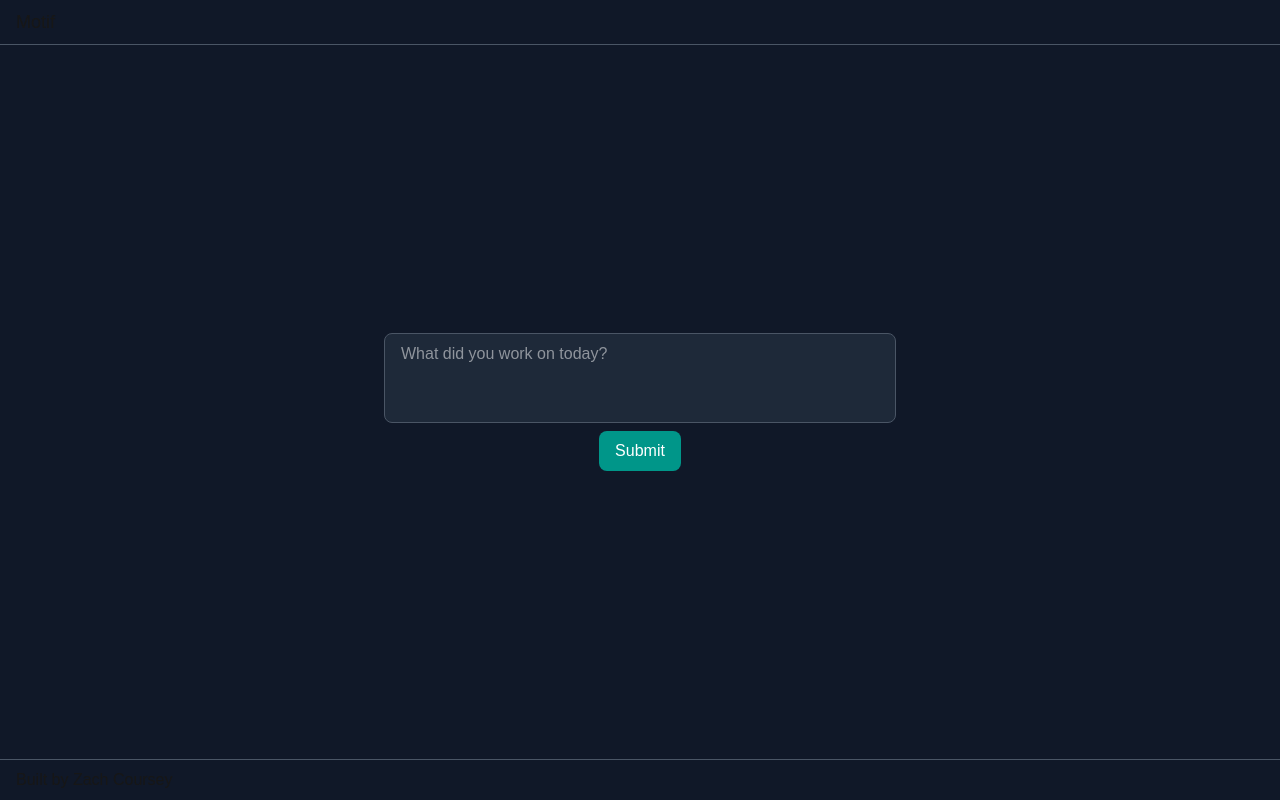
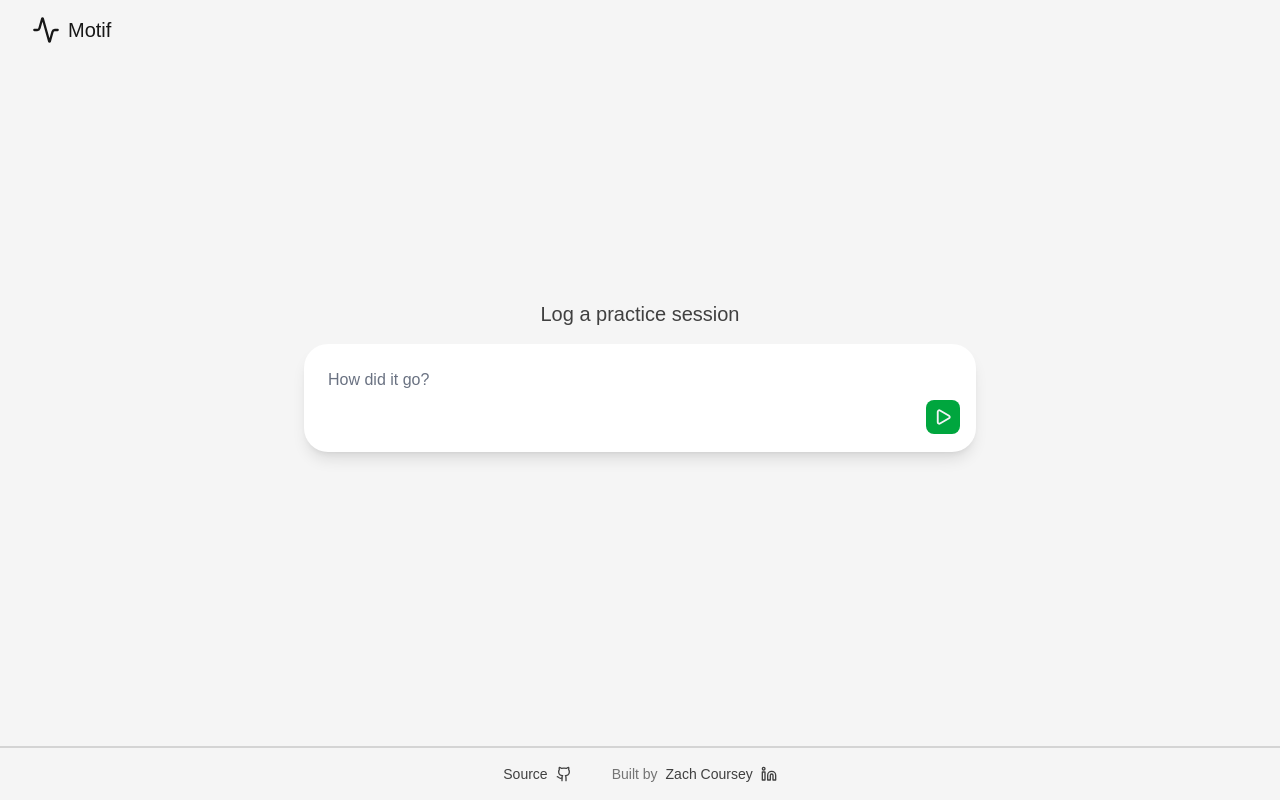
Before and after one commit to zcoursey22/motif, a Next.js app: page / in a window 1280 px wide. Built offline with nearby package versions, Linux system fonts and the light colour scheme.

Commit message:
Log page UI completed; adds light and dark support

```diff
--- a/package.json
+++ b/package.json
@@ -17,10 +17,12 @@
   },
   "dependencies": {
     "drizzle-orm": "^0.45.2",
+    "lucide-react": "^1.25.0",
     "next": "16.2.10",
     "pg": "^8.22.0",
     "react": "19.2.4",
     "react-dom": "19.2.4",
+    "react-icons": "^5.7.0",
     "zod": "^4.4.3"
   },
   "devDependencies": {
--- /dev/null
+++ b/src/app/components/CaptureForm.tsx
@@ -0,0 +1,53 @@
+'use client';
+
+import { Play } from 'lucide-react';
+import { useRef, useState } from 'react';
+
+export default function CaptureForm() {
+  const [rawText, setRawText] = useState('');
+  const rawTextElement = useRef<HTMLTextAreaElement>(null);
+
+  const rawTextHasValue = rawText.trim().length > 0;
+
+  const handleSubmit = () => {
+    if (!rawTextHasValue) return;
+    setRawText('');
+  };
+
+  const handleTextAreaContainerClick = (e: React.MouseEvent) => {
+    if (e.target === e.currentTarget) rawTextElement.current?.focus();
+  };
+
+  const handleKeyDown = (e: React.KeyboardEvent<HTMLTextAreaElement>) => {
+    if (e.key !== 'Enter' || e.shiftKey) return;
+    e.preventDefault();
+    handleSubmit();
+  };
+
+  return (
+    <div
+      onClick={handleTextAreaContainerClick}
+      className="flex flex-col gap-2 justify-center items-stretch w-2xl max-w-[100%] bg-white dark:bg-neutral-700 p-4 pr-3 rounded-3xl cursor-text shadow-xs focus-within:shadow-lg"
+    >
+      <textarea
+        className="focus:outline-hidden resize-none pl-2 pt-2 field-sizing-content max-h-60 overflow-y-auto scrollbar-thin scrollbar-gutter-stable placeholder-gray-500 dark:placeholder-gray-300"
+        placeholder="How did it go?"
+        onChange={e => setRawText(e.currentTarget.value)}
+        value={rawText}
+        onKeyDown={handleKeyDown}
+        autoFocus
+        ref={rawTextElement}
+      />
+      <div className="flex flex-col items-end min-h-9 pr-1 pointer-events-none">
+        <button
+          className="bg-green-600 hover:bg-green-500 aria-disabled:bg-mist-300 dark:aria-disabled:bg-mist-500 text-white aria-disabled:text-gray-100 dark:aria-disabled:text-gray-400 p-2 rounded-lg cursor-pointer aria-disabled:cursor-text pointer-events-auto"
+          aria-disabled={!rawTextHasValue}
+          onClick={handleSubmit}
+          aria-label="Submit"
+        >
+          <Play size={18} strokeWidth={2.5} />
+        </button>
+      </div>
+    </div>
+  );
+}
--- a/src/app/globals.css
+++ b/src/app/globals.css
@@ -3,6 +3,7 @@
 :root {
   --background: #ffffff;
   --foreground: #171717;
+  --scrollbar-thumb: var(--color-neutral-300);
 }
 
 @theme inline {
@@ -16,6 +17,7 @@
   :root {
     --background: #0a0a0a;
     --foreground: #ededed;
+    --scrollbar-thumb: var(--color-neutral-500);
   }
 }
 
@@ -24,3 +26,9 @@ body {
   color: var(--foreground);
   font-family: Arial, Helvetica, sans-serif;
 }
+
+* {
+  scrollbar-width: thin;
+  scrollbar-color: var(--scrollbar-thumb) transparent;
+  transition-duration: 100ms;
+}
--- a/src/app/layout.tsx
+++ b/src/app/layout.tsx
@@ -1,6 +1,9 @@
 import type { Metadata } from 'next';
 import { Geist, Geist_Mono } from 'next/font/google';
 import './globals.css';
+import { Activity } from 'lucide-react';
+import { LuGithub, LuLinkedin } from 'react-icons/lu';
+import Link from 'next/link';
 
 const geistSans = Geist({
   variable: '--font-geist-sans',
@@ -13,8 +16,9 @@ const geistMono = Geist_Mono({
 });
 
 export const metadata: Metadata = {
-  title: 'Create Next App',
-  description: 'Generated by create next app',
+  title: 'Motif',
+  description:
+    'Musical practice diary that converts freeform reflection to structured quantitative data. Built by Zach Coursey.',
 };
 
 export default function RootLayout({
@@ -28,12 +32,37 @@ export default function RootLayout({
       className={`${geistSans.variable} ${geistMono.variable} h-full antialiased`}
     >
       <body className="h-full flex flex-col">
-        <header className="border-b-1 border-gray-600 px-4 py-2 bg-gray-900">
-          <h1 className="text-lg">Motif</h1>
+        <header className="flex px-4 py-2 bg-neutral-100 dark:bg-neutral-800">
+          <Link href="/" className="flex gap-2 px-4 py-2">
+            <Activity size={28} aria-hidden />
+            <span className="text-xl">Motif</span>
+          </Link>
         </header>
-        <div className="flex grow flex-col bg-gray-900">{children}</div>
-        <footer className="border-t-1 border-gray-600 px-4 py-2 bg-gray-900">
-          Built by Zach Coursey
+        <div className="flex grow flex-col bg-neutral-100 dark:bg-neutral-800">
+          {children}
+        </div>
+        <footer className="flex border-t-2 border-neutral-300 dark:border-neutral-700 gap-8 items-center justify-center px-4 py-2 text-sm text-neutral-500 dark:text-neutral-400 bg-neutral-100 dark:bg-neutral-800">
+          <a
+            target="_blank"
+            rel="noopener noreferrer"
+            href={'https://github.com/zcoursey22/motif'}
+            className="hover:underline underline-offset-3 decoration-2 text-neutral-700 dark:text-neutral-200 p-2 inline-flex gap-2 items-center"
+          >
+            Source
+            <LuGithub size={16} aria-hidden />
+          </a>
+          <span>
+            Built by
+            <a
+              target="_blank"
+              rel="noopener noreferrer me"
+              href={'https://linkedin.com/in/zach-coursey'}
+              className="hover:underline underline-offset-3 decoration-2 text-neutral-700 dark:text-neutral-200 p-2 inline-flex gap-2 items-center"
+            >
+              Zach Coursey
+              <LuLinkedin size={16} aria-hidden />
+            </a>
+          </span>
         </footer>
       </body>
     </html>
--- a/src/app/page.tsx
+++ b/src/app/page.tsx
@@ -1,14 +1,12 @@
+import CaptureView from './components/CaptureForm';
+
 export default function Home() {
   return (
-    <main className="flex flex-col grow justify-center items-center gap-2">
-      <textarea
-        className="bg-gray-800 text-white py-2 px-4 rounded-lg focus:outline-hidden min-w-lg resize-none border-1 border-gray-600"
-        rows={3}
-        placeholder="What did you work on today?"
-      />
-      <button className="bg-teal-600 hover:bg-teal-700 text-white py-2 px-4 rounded-lg cursor-pointer">
-        Submit
-      </button>
+    <main className="flex flex-col gap-4 grow items-center justify-start p-2 pt-[30vh]">
+      <h1 className="text-xl text-neutral-700 dark:text-neutral-300">
+        Log a practice session
+      </h1>
+      <CaptureView />
     </main>
   );
 }
```
Also changed, not shown: 1 other file (tests, documents, lock files or other folders).
